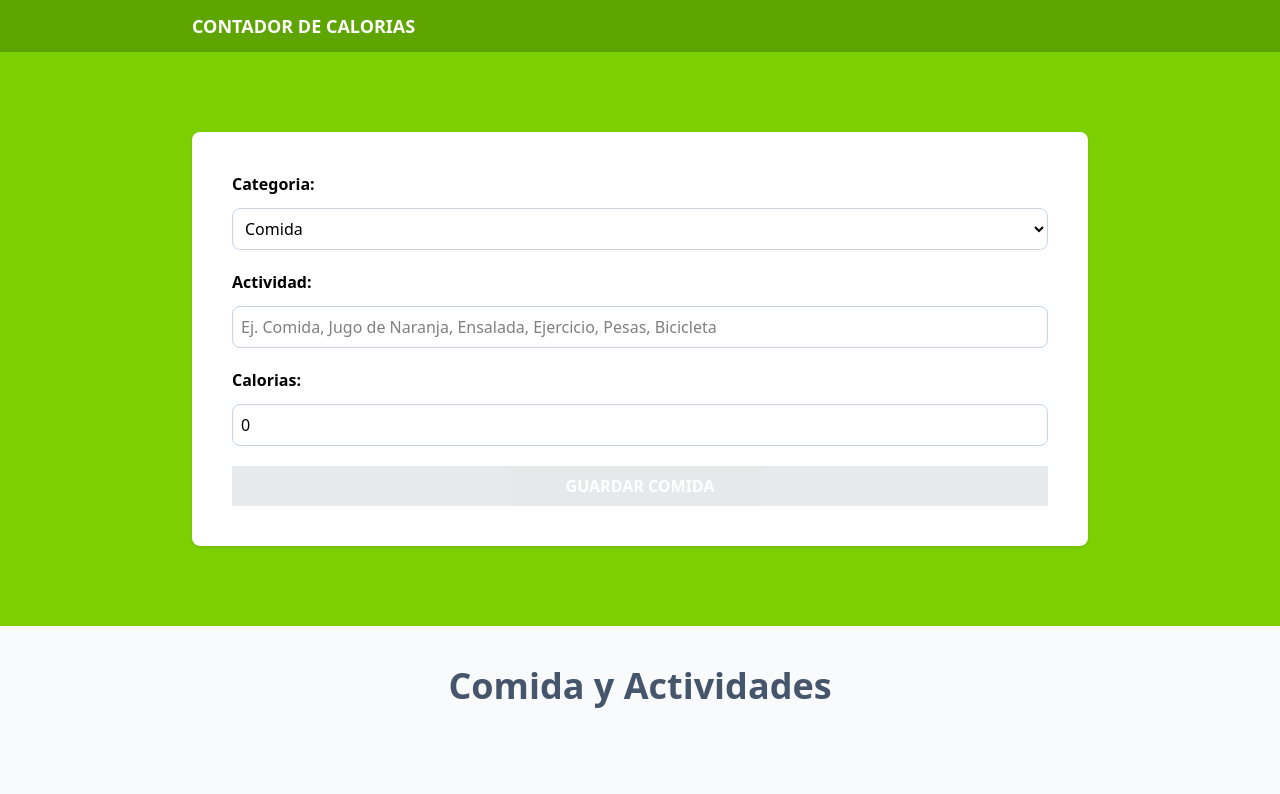
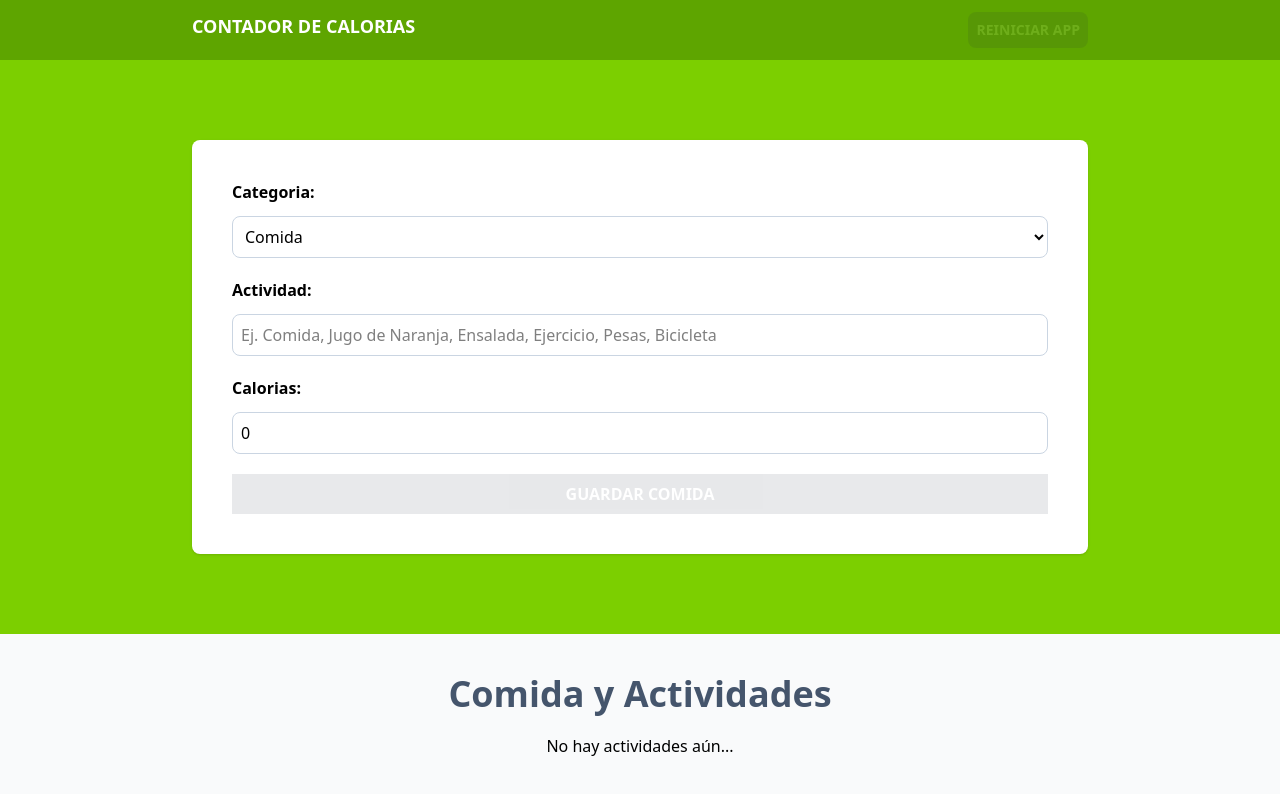
Before and after one commit to JuanZ-Dev/contador-calorias, a React (Vite) app: page / in a window 1280 px wide. Shown: the top 794 px of the page. Built offline with nearby package versions, Linux system fonts and the light colour scheme.

Commit message:
add delete-activity and restart-app actions, and persist activities in localstorage

```diff
--- a/src/App.tsx
+++ b/src/App.tsx
@@ -1,10 +1,19 @@
-import { useReducer } from "react";
+import { useEffect, useMemo, useReducer } from "react";
 import Form from "./components/Form";
 import { activityReducer, initialState } from "./reducers/activity-reducer";
 import ActivityList from "./components/ActivityList";
 
 function App() {
   const [state, dispatch] = useReducer(activityReducer, initialState);
+
+  useEffect(() => {
+    localStorage.setItem("activities", JSON.stringify(state.activities));
+  }, [state.activities]);
+
+  const canRestartApp = useMemo(
+    () => state.activities.length,
+    [state.activities]
+  );
 
   return (
     <>
@@ -13,6 +22,15 @@
           <h1 className="text-center text-lg font-bold text-white uppercase">
             Contador de Calorias
           </h1>
+
+          <button
+            className="bg-gray-800 hover:bg-gray-900 p-2 font-bold uppercase text-white cursor-pointer rounded-lg
+              text-sm disabled:opacity-10 disabled:cursor-not-allowed"
+            disabled={!canRestartApp}
+            onClick={() => dispatch({ type: "restart-app" })}
+          >
+            Reiniciar App
+          </button>
         </div>
       </header>
 
--- a/src/components/ActivityList.tsx
+++ b/src/components/ActivityList.tsx
@@ -2,7 +2,7 @@
 import type { Dispatch } from "react";
 import type { Activity } from "../types";
 import { categories } from "../data/categories";
-import { PencilSquareIcon } from "@heroicons/react/24/outline";
+import { PencilSquareIcon, XCircleIcon } from "@heroicons/react/24/outline";
 import type { ActivityActions } from "../reducers/activity-reducer";
 
 type ActivityListProps = {
@@ -19,20 +19,31 @@
       categories.map((cat) => (cat.id === category ? cat.name : "")),
     [activities]
   );
+
+  const isEmptyActivities = useMemo(
+    () => activities.length === 0,
+    [activities]
+  );
+
   return (
     <>
       <h2 className="text-4xl font-bold text-slate-600 text-center">
         Comida y Actividades
       </h2>
-      {activities.map((activity) => (
+      {isEmptyActivities ? (
+        <p className="text-center my-5">No hay actividades aún...</p>
+      ) : (
+        activities.map((activity) => (
           <div
             key={activity.id}
-          className="px-5 py-10 bg-white mt-5 flex justify-between"
+            className="px-5 py-10 bg-white mt-5 flex justify-between shadow"
           >
             <div className="space-y-2 relative">
               <p
                 className={`absolute -top-8 -left-8 px-10 py-2 text-white uppercase font-bold
-                ${activity.category === 1 ? "bg-lime-500" : "bg-orange-500"}`}
+                    ${
+                      activity.category === 1 ? "bg-lime-500" : "bg-orange-500"
+                    }`}
               >
                 {categoryName(+activity.category)}
               </p>
@@ -46,14 +57,28 @@
             <div className="flex gap-5 items-center">
               <button
                 onClick={() =>
-                dispatch({ type: "set-activeId", payload: { id: activity.id } })
+                  dispatch({
+                    type: "set-activeId",
+                    payload: { id: activity.id },
+                  })
                 }
               >
                 <PencilSquareIcon className="h-8 w-8 text-gray-800 cursor-pointer" />
               </button>
+              <button
+                onClick={() =>
+                  dispatch({
+                    type: "delete-activity",
+                    payload: { id: activity.id },
+                  })
+                }
+              >
+                <XCircleIcon className="h-8 w-8 text-red-500 cursor-pointer" />
+              </button>
             </div>
           </div>
-      ))}
+        ))
+      )}
     </>
   );
 }
--- a/src/components/Form.tsx
+++ b/src/components/Form.tsx
@@ -112,7 +112,8 @@
 
       <input
         type="submit"
-        className="bg-gray-800 hover:bg-gray-900 w-full p-2 font-bold uppercase text-white cursor-pointer disabled:opacity-10 disabled:cursor-not-allowed"
+        className="bg-gray-800 hover:bg-gray-900 w-full p-2 font-bold uppercase text-white cursor-pointer
+          disabled:opacity-10 disabled:cursor-not-allowed"
         value={activity.category === 1 ? "Guardar Comida" : "Guardar Ejercicio"}
         disabled={!isValidActivity()}
       />
--- a/src/reducers/activity-reducer.ts
+++ b/src/reducers/activity-reducer.ts
@@ -2,15 +2,22 @@
 
 export type ActivityActions =
   | { type: "save-activity"; payload: { newActivity: Activity } }
-  | { type: "set-activeId"; payload: { id: Activity["id"] } };
+  | { type: "set-activeId"; payload: { id: Activity["id"] } }
+  | { type: "delete-activity"; payload: { id: Activity["id"] } }
+  | { type: "restart-app" };
 
 export type ActivityState = {
   activities: Activity[];
   activeId: Activity["id"];
 };
 
+const localStorageActivities = (): Activity[] => {
+  const activities = localStorage.getItem("activities");
+  return activities ? JSON.parse(activities) : [];
+};
+
 export const initialState: ActivityState = {
-  activities: [],
+  activities: localStorageActivities(),
   activeId: "",
 };
 
@@ -40,6 +47,18 @@
         ...state,
         activeId: action.payload.id,
       };
+    case "delete-activity":
+      return {
+        ...state,
+        activities: state.activities.filter(
+          (activity) => activity.id !== action.payload.id
+        ),
+      };
+    case "restart-app":
+      return {
+        activities: [],
+        activeId: "",
+      };
     default:
       throw new Error();
   }
```
Lines whose indentation alone changed are shown as unchanged.
